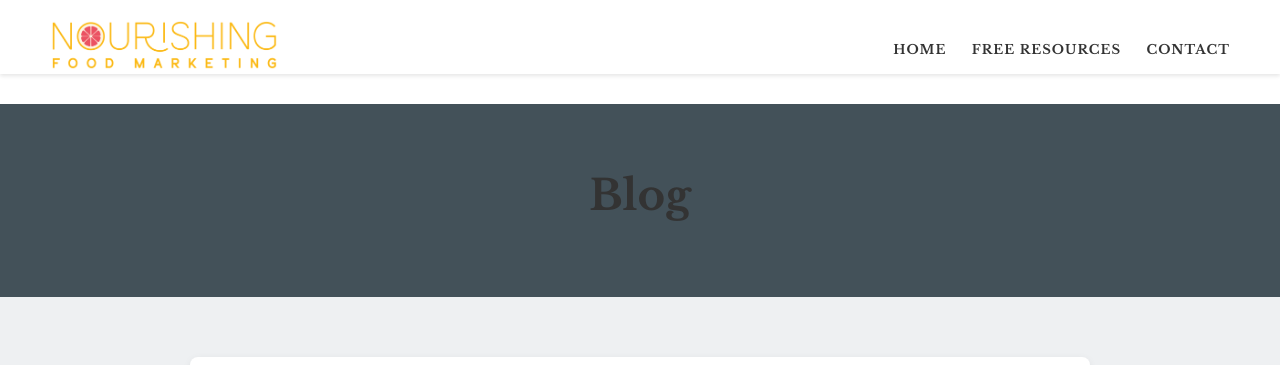
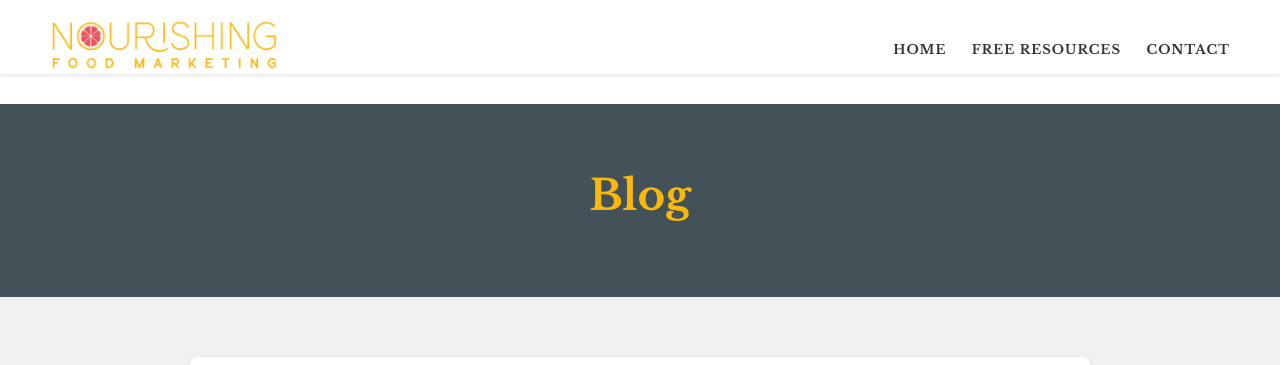
Before and after one commit to sekka1/nourishingfoodmarketing, a Jekyll site: the page built from blog/index.html, in a window 1280 px wide. Shown: the top 365 px of the page. Built offline with Jekyll 4.4.1, drawn with Linux system fonts in a browser that asks for light colours; the list of posts is cut into pages by our own code.

Commit message:
Make Blog page title orange

```diff
--- a/_layouts/paginate.html
+++ b/_layouts/paginate.html
@@ -17,6 +17,7 @@ layout: default
 .blog-index-hero h1 {
   font-size: 42px;
   margin-bottom: 10px;
+  color: #fab80a;
 }
 
 .blog-index-section {
```
